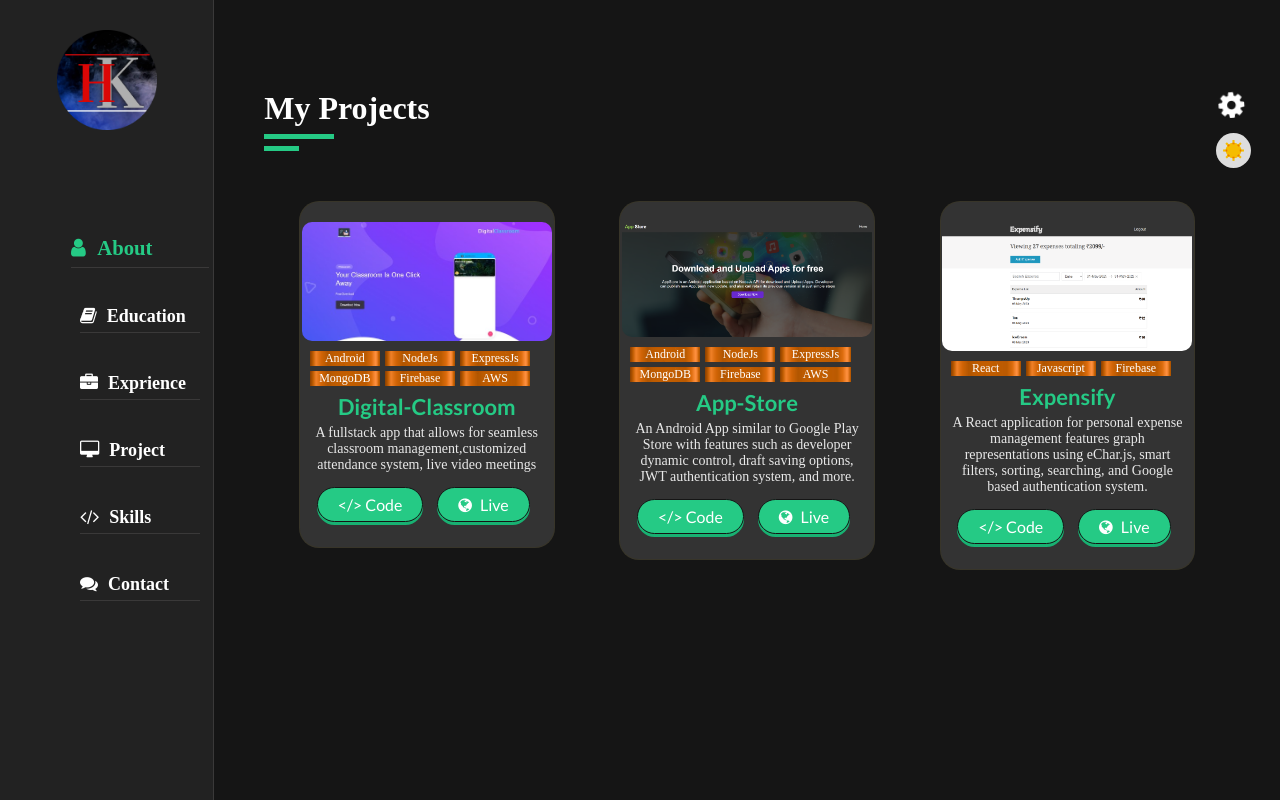
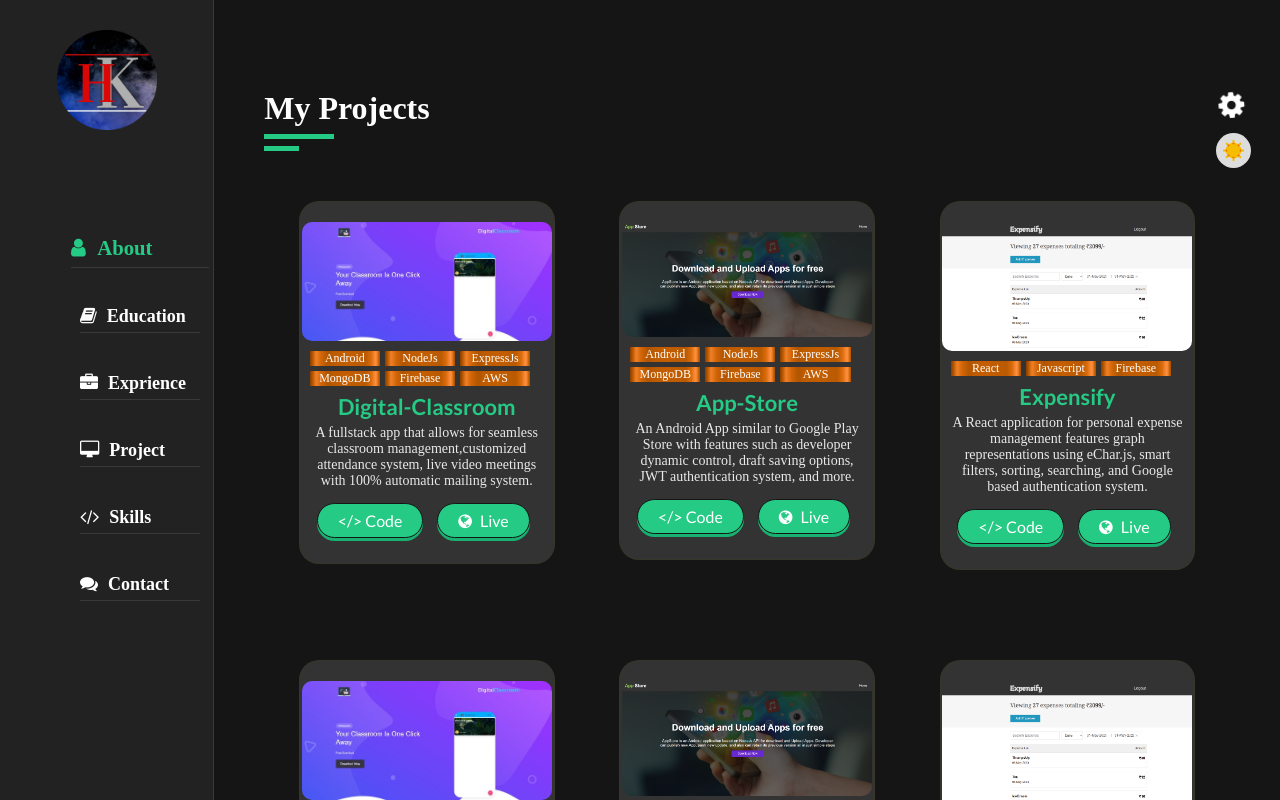
Before and after one commit to Harshit107/React-Website, a React (Create React App) app: page / in a window 1280 px wide. Built offline with nearby package versions, Linux system fonts and the light colour scheme; a web font is replaced by a local one.

Commit message:
Complete project w/o aniumation

```diff
--- a/src/component/project/ProjectDescription.js
+++ b/src/component/project/ProjectDescription.js
@@ -3,6 +3,33 @@
 import expensifyImg from "../../Image/expensify-img.png";
 
 const ProjectDescription = [
+  {
+    name: "Digital-Classroom",
+    description:
+      "A fullstack app that allows for seamless classroom management,customized attendance system, live video meetings with 100% automatic mailing system.",
+    codeLink: "https://github.com/Harshit107/DigitalClassroom",
+    liveLink: "https://Harshit107.tech",
+    image: digitalClassroomImg,
+    tech: ["Android", "NodeJs", "ExpressJs", "MongoDB", "Firebase", "AWS"],
+  },
+  {
+    name: "App-Store",
+    description:
+      "An Android App similar to Google Play Store with features such as developer dynamic control, draft saving options, JWT authentication system, and more.",
+    codeLink: "https://github.com/Harshit107/appstore",
+    liveLink: "https://appstorein.netlify.app",
+    tech: ["Android", "NodeJs", "ExpressJs", "MongoDB", "Firebase", "AWS"],
+    image: appStoreImg,
+  },
+  {
+    name: "Expensify",
+    description:
+      "A React application for personal expense management features graph representations using eChar.js, smart filters, sorting, searching, and Google based authentication system.  ",
+    codeLink: "https://github.com/Harshit107/expensify",
+    liveLink: "https://myexpensify.netlify.app",
+    image: expensifyImg,
+    tech: ["React", "Javascript", "Firebase"],
+  },
   {
     name: "Digital-Classroom",
     description:
--- a/src/component/project/ProjectItem.css
+++ b/src/component/project/ProjectItem.css
@@ -14,6 +14,7 @@
     border-radius: 20px;
     box-sizing: border-box;
     border: 1px solid #443b0f47;
+      margin-bottom: 70px;
 
 
 }
--- a/src/component/project/ProjectItemContainer.css
+++ b/src/component/project/ProjectItemContainer.css
@@ -4,6 +4,7 @@
   height: 100%;
   display: flex;
   flex-wrap: wrap;
+
 }
 
 .flex_justify_content_evenly {
```
